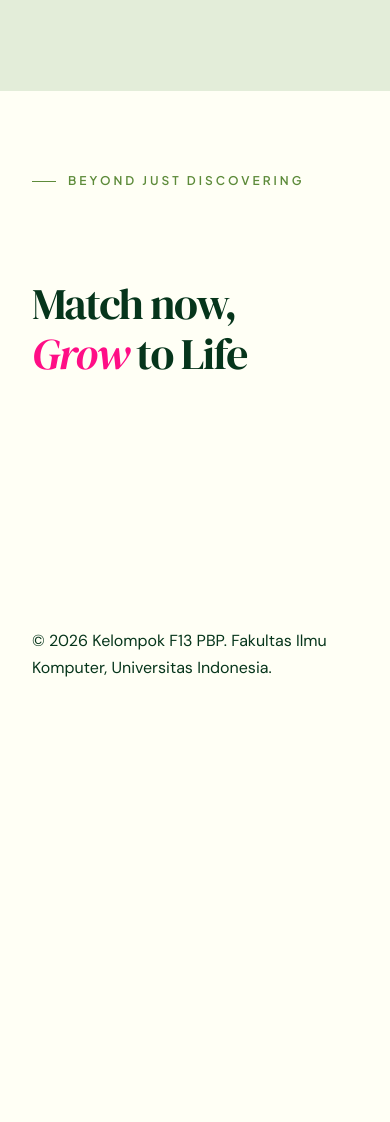
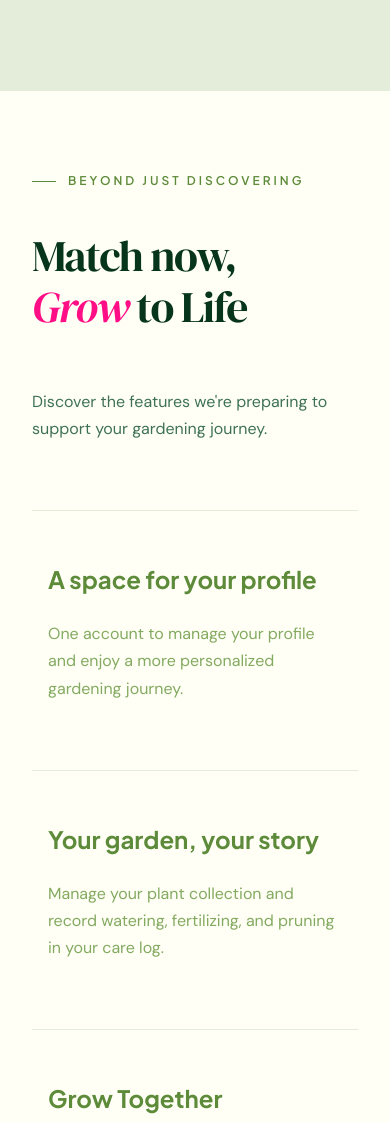
Before and after one commit to pbp-kelompok-f13/GrowMatch, a Django app: page / in a window 390 px wide. Shown: the part 5378-6500 px from the top of the page. Before the commit the page ends 6055 px from the top, so only its background shows below. Run offline with Django 5.2, Linux system fonts and the light colour scheme.

Commit message:
feat(homepage): add service details and CTA

```diff
--- a/static/css/homepage.css
+++ b/static/css/homepage.css
@@ -208,6 +208,35 @@ h1 i, h2 i {
     font-size: 1.5em;
 }
 
+.services h2 {
+    margin-block: 2.5rem;
+}
+
+.services .step {
+    display: flex;
+    flex-direction: column;
+    justify-content: center;
+    padding-block: 3em;
+    margin-block: 0;
+    border-top: 1px solid var(--secondary-20);
+}
+
+.services .header {
+    display: flex;
+    gap: 1em;
+    margin-bottom: 3em;
+    align-items: center;
+}
+.services .header h2 {
+    flex: 3;
+}
+
+.services .header p {
+    color: var(--primary-50);
+    flex: 1;
+}
+
+
 @media (max-width: 800px){
     .plant-list {
         flex-direction: column;
@@ -216,4 +245,178 @@ h1 i, h2 i {
     .plant img {
         width: 70vw;
     }
+
+    .services .step-list {
+        flex-direction: column;
+        align-items: center;
+    }
+
+    .services .step {
+        width: 100%;
+        max-width: 28rem;
+    }
+    .services .header {
+        flex-direction: column;
+    }
 }
+
+
+/* Bottom CTA */
+
+.bottom-cta {
+    background-color: var(--primary-base);
+    border-radius: 3rem;
+
+    width: min(84%, 81rem);
+    margin: 6rem auto;
+    padding: clamp(3rem, 6vw, 6rem);
+    box-sizing: border-box;
+
+    display: grid;
+    grid-template-columns: 1fr 1fr;
+    grid-template-areas:
+        "eyebrow image"
+        "heading image"
+        "button image";
+
+    column-gap: 4rem;
+    row-gap: 2rem;
+    align-items: center;
+}
+
+/* Eyebrow */
+
+.bottom-cta .eyebrow {
+    grid-area: eyebrow;
+
+    display: flex;
+    align-items: center;
+    gap: 1rem;
+
+    color: #adc68f;
+    text-transform: uppercase;
+    letter-spacing: 0.3em;
+    font-size: 0.85rem;
+    font-weight: 600;
+
+    align-self: end;
+}
+
+.bottom-cta .small-line {
+    display: block;
+    width: 2.5rem;
+    height: 1px;
+    background-color: currentColor;
+    flex-shrink: 0;
+}
+
+/* Heading */
+
+.bottom-cta h2 {
+    grid-area: heading;
+
+    font-family: var(--font-heading);
+    line-height: 1.2;
+    letter-spacing: -0.03em;
+    color: var(--primary-10);
+    margin: 0;
+}
+
+/* Button */
+
+.bottom-cta .button {
+    grid-area: button;
+
+    justify-self: start;
+    align-self: start;
+
+    background-color: #618c3d;
+    color: #fff;
+    border: none;
+    border-radius: 999px;
+
+    padding: 1rem 2rem;
+    font-size: 1.2rem;
+    font-weight: 600;
+    cursor: pointer;
+
+    transition:
+        background-color 0.2s ease,
+        transform 0.2s ease;
+}
+
+.bottom-cta .button:hover {
+    background-color: #75a44e;
+    transform: translateY(-3px);
+}
+
+.bottom-cta .button:active {
+    transform: translateY(0);
+}
+
+/* Circular Image */
+
+.bottom-cta-image {
+    grid-area: image;
+
+    width: 100%;
+    max-width: 31rem;
+    aspect-ratio: 1 / 1;
+
+    justify-self: end;
+    border: 6px solid #87ab91;
+    border-radius: 50%;
+    overflow: hidden;
+    box-sizing: border-box;
+}
+
+.bottom-cta-image img {
+    display: block;
+    width: 100%;
+    height: 100%;
+    object-fit: cover;
+}
+
+/* Responsive */
+
+@media (max-width: 900px) {
+    .bottom-cta {
+        width: calc(100% - 2rem);
+        padding: 3rem 2rem;
+
+        grid-template-columns: 1fr;
+        grid-template-areas:
+            "eyebrow"
+            "heading"
+            "button"
+            "image";
+
+        row-gap: 2rem;
+    }
+
+    .bottom-cta h2 {
+        font-size: clamp(2.5rem, 7vw, 4rem);
+    }
+
+    .bottom-cta-image {
+        justify-self: center;
+        max-width: 25rem;
+        margin-top: 1rem;
+    }
+}
+
+@media (max-width: 480px) {
+    .bottom-cta {
+        border-radius: 2rem;
+        padding: 2.5rem 1.5rem;
+    }
+
+    .bottom-cta .eyebrow {
+        font-size: 0.7rem;
+        letter-spacing: 0.18em;
+    }
+
+    .bottom-cta .button {
+        font-size: 1rem;
+    }
+}
--- a/templates/index.html
+++ b/templates/index.html
@@ -145,9 +145,63 @@
             <span class="small-line"></span>
             Beyond just discovering
         </div>
-        <h2>
+        <div class="header">
+            <h2>
             Match now, <i>Grow</i> to Life
-        </h2>
+            </h2>
+            <p>
+                Discover the features we're preparing to support your gardening journey.
+            </p>
+        </div>
+        <div class="step-list">
+            <div class="step">
+
+                <p class="step-name">
+                    A space for your profile
+                </p>
+                <p class="step-description">
+                    One account to manage your profile and
+                    enjoy a more personalized gardening journey.
+                </p>
+            </div>
+
+            <div class="step">
+
+                <p class="step-name">
+                    Your garden, your story
+                </p>
+                <p class="step-description">
+                    Manage your plant collection and record
+                    watering, fertilizing, and pruning in your care log.
+                </p>
+            </div>
+
+            <div class="step">
+
+                <p class="step-name">
+                    Grow Together
+                </p>
+                <p class="step-description">
+                    Share ratings and your experiences caring for plants.
+                    Learn from fellow plant lovers.
+                </p>
+            </div>
+        </div>
 
     </section>
+    <section class="bottom-cta">
+        <div class="eyebrow">
+            <span class="small-line"></span>
+            One plant to start it all
+        </div>
+        <h2>
+            Small spaces, Growing Possibilities
+        </h2>
+        <button class="button">
+            Get Your Match →
+        </button>
+        <div class="bottom-cta-image">
+            <img src="{% static 'img/small-plant.jpg' %}" alt="A small growing plant">
+        </div>
+    </section>
 {% endblock %}
```
